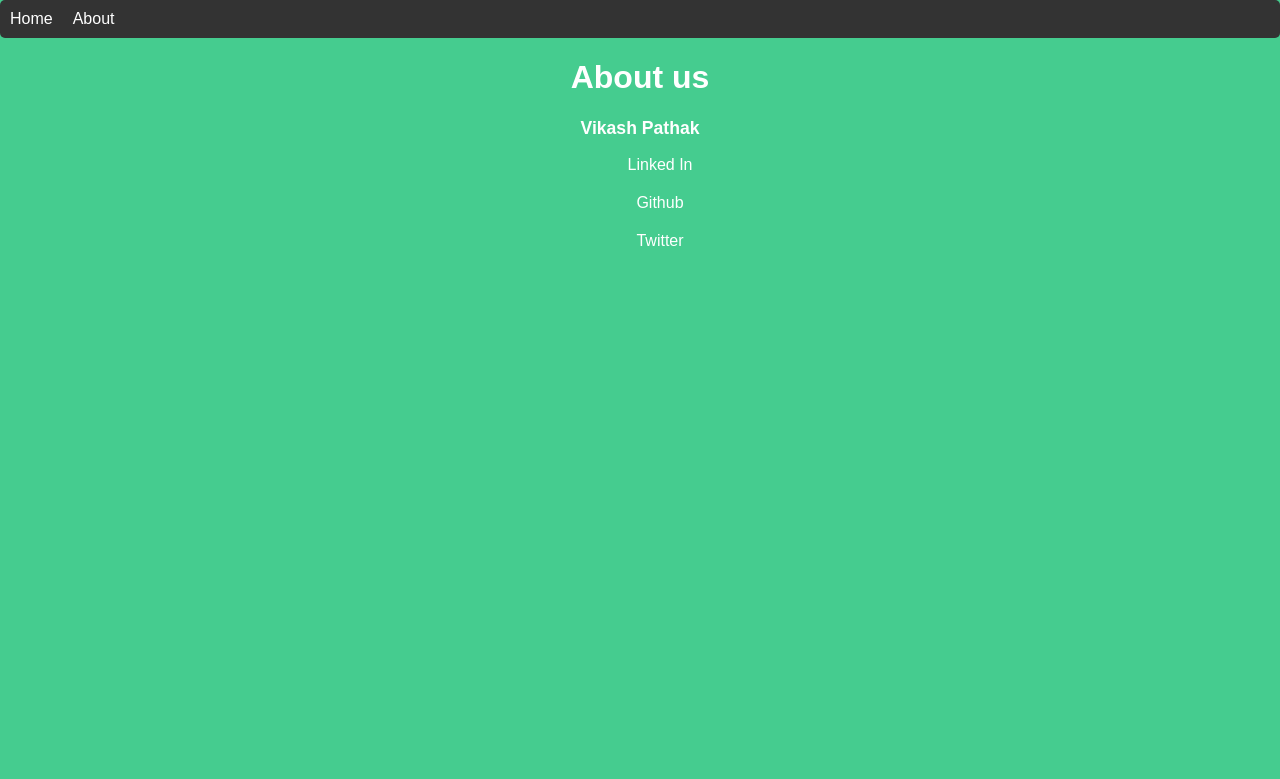
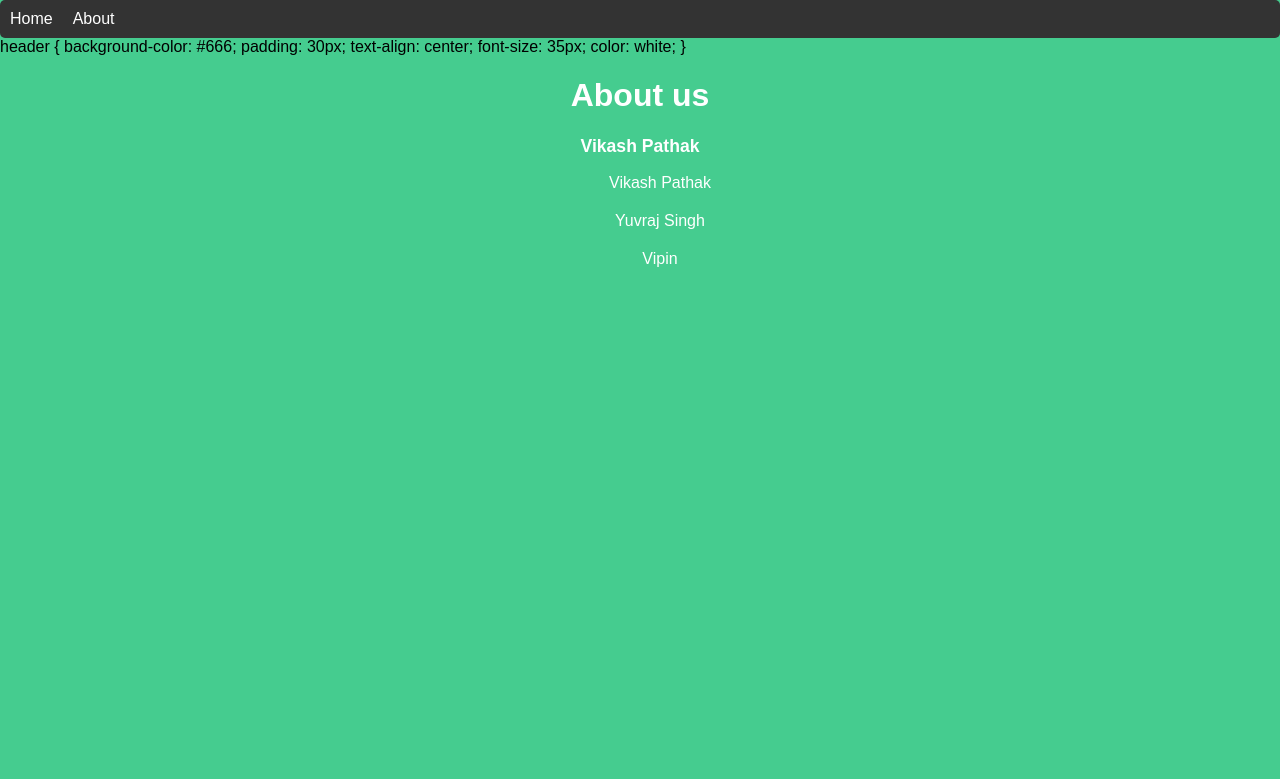
Before and after one commit to VIKGO123/Plant_Disease_Recoginition, a Flask app: page /about in a window 1280 px wide. Shown: the top 779 px of the page. Run offline with Flask 2, Linux system fonts and the light colour scheme.

Commit message:
Update about.html

```diff
--- a/templates/about.html
+++ b/templates/about.html
@@ -13,12 +13,21 @@
             <a href="/">Home</a>
             <a href="/about">About</a>
         </nav>
+        header {
+  background-color: #666;
+  padding: 30px;
+  text-align: center;
+  font-size: 35px;
+  color: white;
+}
+        <header>
         <h1>About us</h1>
+        </header>
         <h3> Vikash Pathak</h3>
         <ul>
-            <li><a href="https://www.linkedin.com/in/vikgo-27/">Linked In</a></li>
-            <li><a href="https://github.com/VIKGO123">Github</a></li>
-            <li><a href="https://twitter.com/vegaspathak">Twitter</a></li>
+            <li><a href="https://www.linkedin.com/in/vikgo-27/">Vikash Pathak</a></li>
+            <li><a href="https://github.com/VIKGO123">Yuvraj Singh</a></li>
+            <li><a href="https://twitter.com/vegaspathak">Vipin</a></li>
         </ul>
     </body>
 </html>
```
